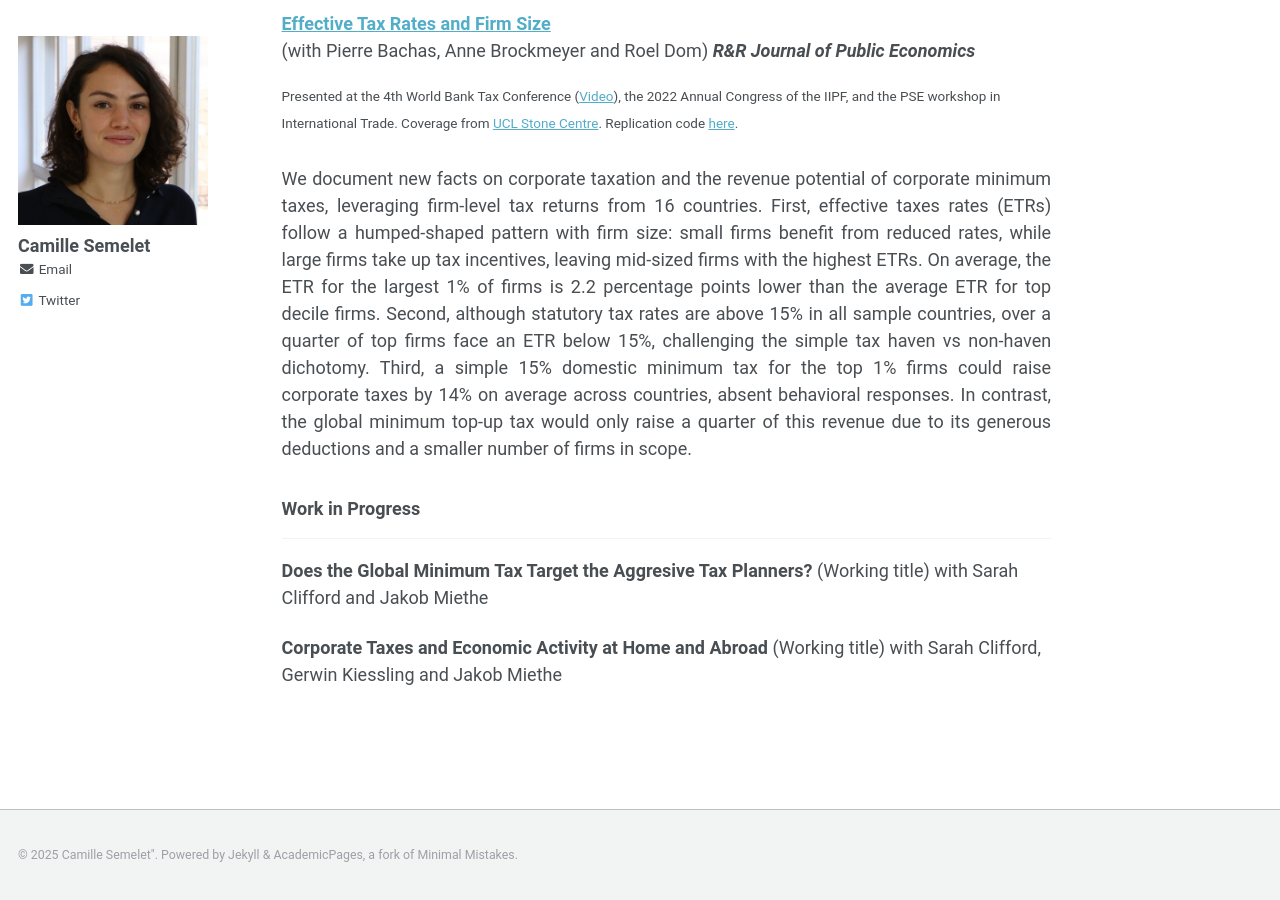
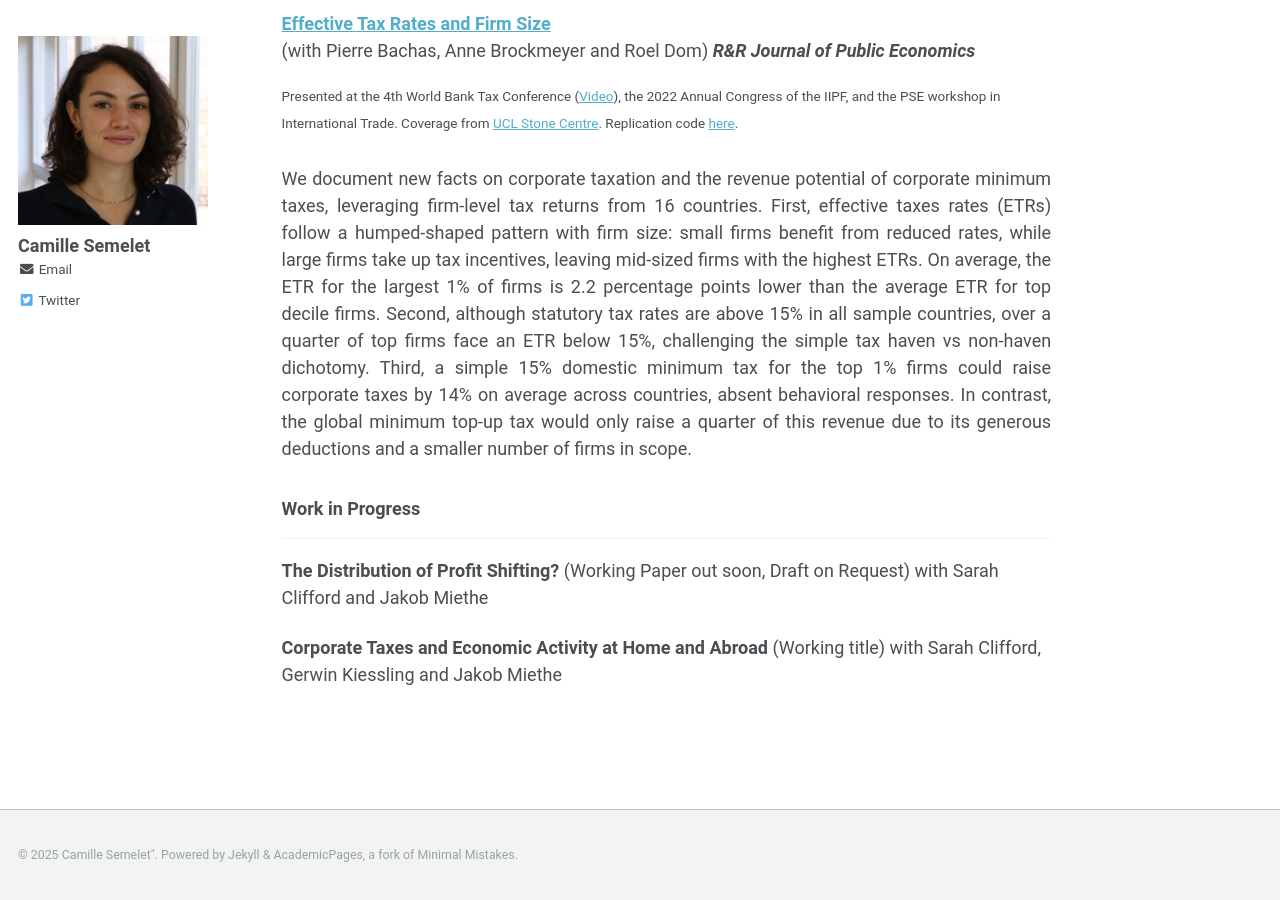
Before and after one commit to CamilleSemelet/camillesemelet.github.io, a Jekyll site: the page built from _pages/research.md, in a window 1280 px wide and 900 px high, scrolled down 791 px. Built offline with Jekyll 4.4.1, drawn with Linux system fonts in a browser that asks for light colours.

Commit message:
Update research.md

```diff
--- a/_pages/research.md
+++ b/_pages/research.md
@@ -38,7 +38,7 @@ _**R&R Journal of Public Economics**_
 ### Work in Progress
 
 ---
-**Does the Global Minimum Tax Target the Aggresive Tax Planners?** (Working title)
+**The Distribution of Profit Shifting?** (Working Paper out soon, Draft on Request)
 with Sarah Clifford and Jakob Miethe
 
 **Corporate Taxes and Economic Activity at Home and Abroad** (Working title)
```
